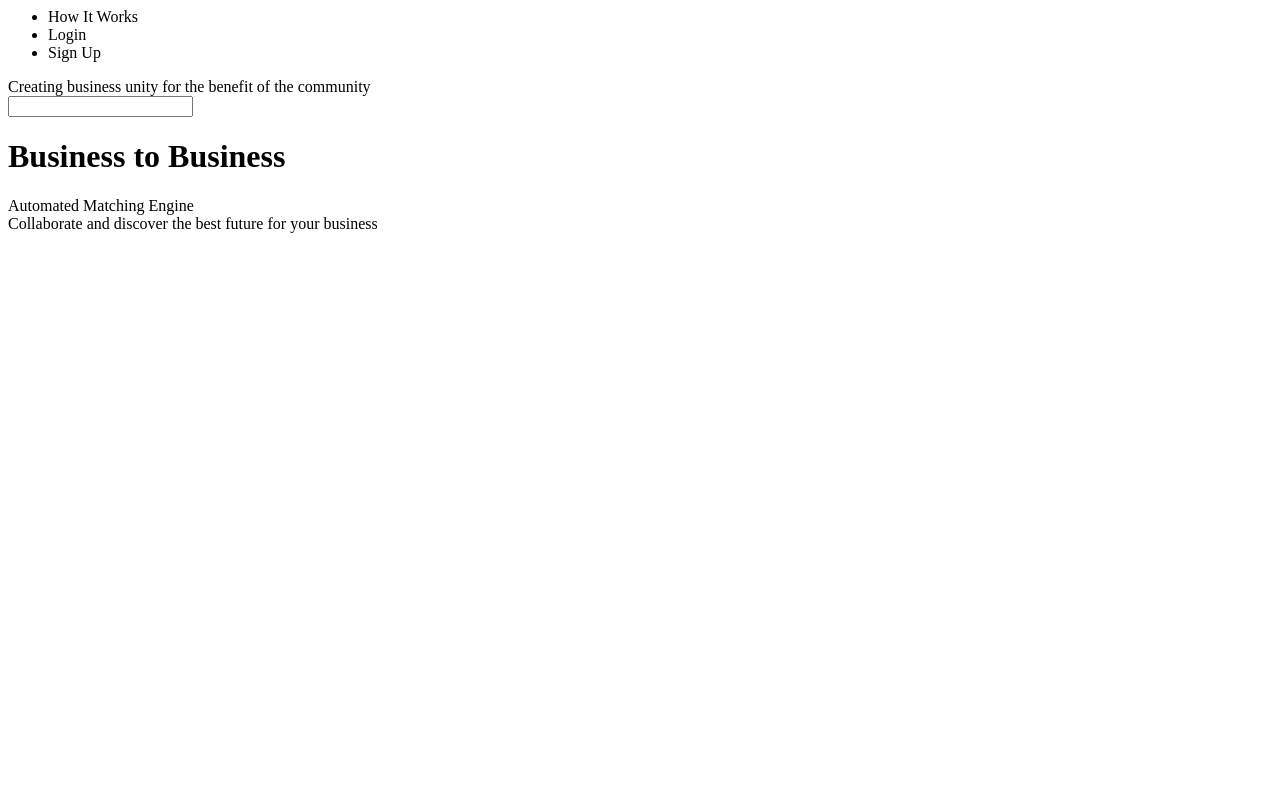
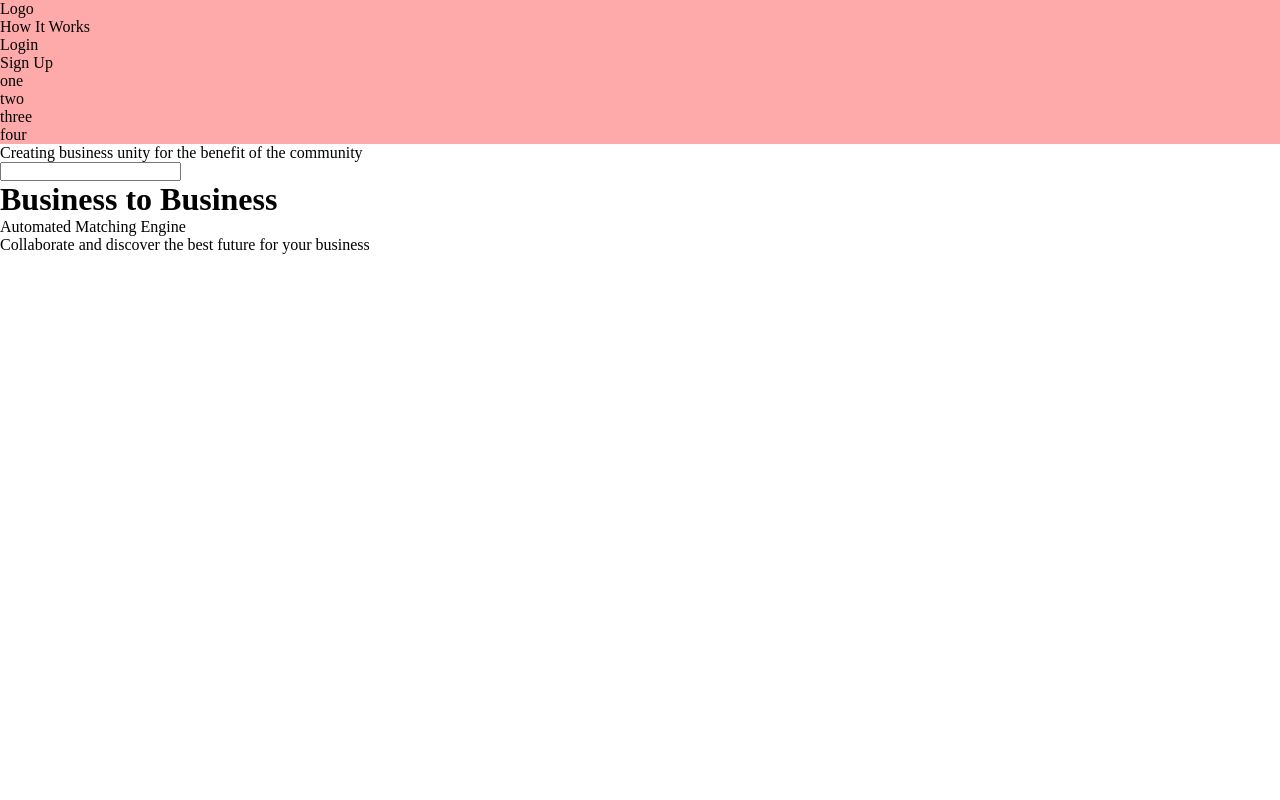
Before and after one commit to bmcgue1/Antiquisnet, a PHP site: page /home.html in a window 1280 px wide. Run offline with PHP 8.4, Linux system fonts and the light colour scheme.

Commit message:
test css

```diff
--- a/css/home.css
+++ b/css/home.css
@@ -1,4 +1,4 @@
-.wrapper{
+/* .wrapper{
     display: grid;
     grid-template-columns:2fr 1fr 2fr;
     grid-template-rows: 2fr 1fr 2fr;
@@ -28,4 +28,19 @@
     grid-row-end: 4;
     background: #b455b4;
     opacity:0.5;
+} */
+*{
+    margin: 0px;
+    padding: 0px;
 }
+.header{
+    display: grid;
+    grid-template-columns:  1fr;
+    grid-template-rows: 1fr;
+    grid-auto-rows: 100%;
+}
+
+.header > nav{
+    background: #faa;
+
+}
--- a/home.html
+++ b/home.html
@@ -1,15 +1,20 @@
 <html>
     <head>
 <link rel="stylesheet" type="text/css" href="../Antiquisnet/css/home.css">
+<link rel="stylesheet" type="text/css" href="http://localhost:3000/css/home.css">
     </head>
 
-<header class='header'>
-    <nav id=nav>
-        <div class="logo"></div>
+<header class="header">
+    <nav id="nav">
+        <div class="logo">Logo</div>
         <ul>
             <li>How It Works</li>
             <li>Login</li>
             <li>Sign Up</li>
+            <li>one</li>
+            <li>two</li>
+            <li>three</li>
+            <li>four</li>
         </ul>
     </nav>
 </header>
```
